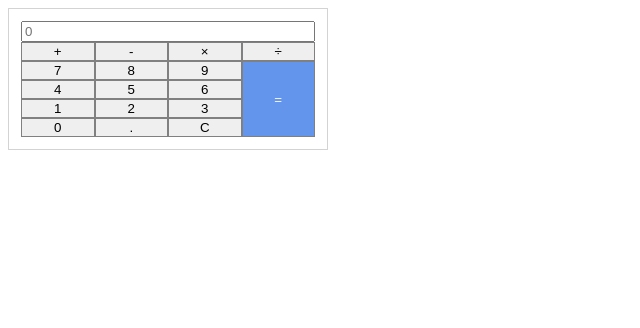
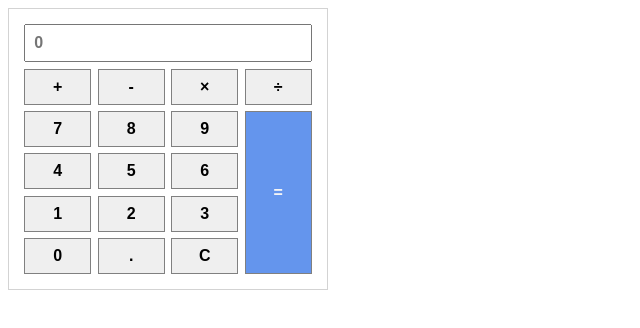
Before and after one commit to rhetesi/calculator, a plain HTML site: page index.html in a window 1280 px wide. Shown: the whole page, without its empty margins (0-640 px from the left). Drawn offline with Linux system fonts and the light colour scheme.

Commit message:
It looks like mostly as the eample.

```diff
--- a/assets/calculator.css
+++ b/assets/calculator.css
@@ -2,6 +2,8 @@
 * {
     box-sizing: border-box;
     font-family: Arial, Helvetica, sans-serif;
+    font-size: 1rem;
+    font-weight: 550;
 }
 
 body {
@@ -22,11 +24,15 @@ body {
 
 .display {
     flex: 100%;
+    margin: .2rem;
+    padding: .5rem;
 }
 
 .btn {
     border: 1px grey solid;
     border-radius: 0;
+    margin: .2rem;
+    padding: .5rem;
 }
 
 .operation__row {
@@ -42,14 +48,14 @@ body {
 }
 
 .numbers {
+    display: flex;
     flex: 75%;
     flex-shrink: 1;
     flex-wrap: wrap;
-    display: flex;
 }
 
 .numbers .btn {
-    flex: 33%;
+    flex: 30%;
 }
 
 .equal {
```
